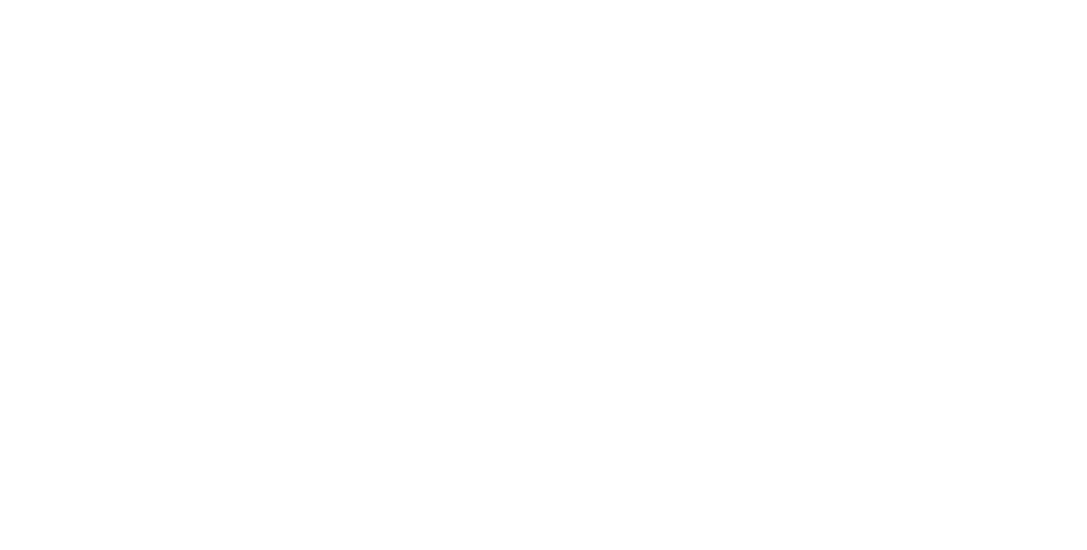
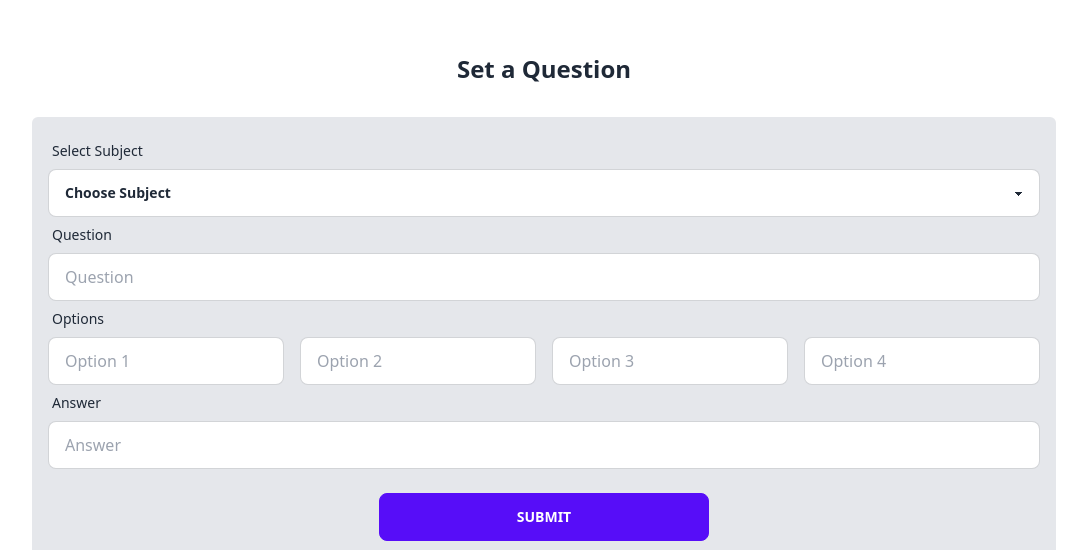
Before and after one commit to Ashik-Ahmed/quizzie, a Next.js app: page /set-question in a window 1280 px wide. Before the commit this address had no page. Shown: the part 747-1297 px from the top of the page, without its empty margins (96-1183 px from the left). Before the commit the page ends 800 px from the top, so only its background shows below. Built offline with nearby package versions, Linux system fonts and the light colour scheme; no server answers; sample sign-in values are in the browser's storage.

Commit message:
add question implemented

```diff
--- a/components/Navbar/Navbar.js
+++ b/components/Navbar/Navbar.js
@@ -25,23 +25,25 @@ const Navbar = () => {
 
 
     return (
-        <div className="navbar bg-base-100 flex justify-around">
-            <div className="navbar-start">
+        <div className="navbar flex justify-around bg-indigo-400">
+            <div className="navbar-start ">
                 <div className="dropdown">
                     <label tabIndex={0} className="btn btn-ghost lg:hidden">
                         <svg xmlns="http://www.w3.org/2000/svg" className="h-5 w-5" fill="none" viewBox="0 0 24 24" stroke="currentColor"><path strokeLinecap="round" strokeLinejoin="round" strokeWidth="2" d="M4 6h16M4 12h8m-8 6h16" /></svg>
                     </label>
                     <ul tabIndex={0} className="menu menu-compact dropdown-content mt-3 p-2 shadow bg-base-100 rounded-box w-52">
-                        <li><a>Take Exam</a></li>
-                        <li><a>Dashboard</a></li>
+                        <li><button onClick={() => router.push('/takeExam')}>Take Exam</button></li>
+                        <li><button onClick={() => router.push('/dashboard')}>Dashboard</button></li>
+                        <li><button onClick={() => router.push('/set-question')}>Set Question</button></li>
                     </ul>
                 </div>
-                <a onClick={() => router.push('/')} className="btn btn-ghost normal-case text-xl">Quizzie</a>
+                <a onClick={() => router.push('/')} className="btn btn-ghost normal-case text-xl text-white font-bold italic">Quizzie</a>
             </div>
-            <div className="navbar-center hidden lg:flex">
+            <div className="navbar-center hidden lg:flex  text-white font-bold">
                 <ul className="menu menu-horizontal p-0">
                     <li><button onClick={() => router.push('/takeExam')}>Take Exam</button></li>
                     <li><button onClick={() => router.push('/dashboard')}>Dashboard</button></li>
+                    <li><button onClick={() => router.push('/set-question')}>Set Question</button></li>
                 </ul>
             </div>
             <div className="dropdown dropdown-end">
--- a/pages/dashboard.js
+++ b/pages/dashboard.js
@@ -1,4 +1,4 @@
-import React from 'react';
+import React, { useEffect, useState } from 'react';
 import {
     Chart as ChartJS,
     CategoryScale,
@@ -11,6 +11,9 @@ import {
 } from 'chart.js';
 import { Line } from 'react-chartjs-2';
 import DefaultLayout from '../DefaultLayout/DefaultLayout';
+import { useAuthState } from 'react-firebase-hooks/auth';
+import auth from '../firebase.init';
+import Loading from '../components/Loading/Loading';
 
 ChartJS.register(
     CategoryScale,
@@ -37,30 +40,80 @@ export const options = {
     },
 };
 
-const labels = ['January', 'February', 'March', 'April', 'May', 'June', 'July'];
 
-export const data = {
+// export const data = {
+//     labels,
+//     datasets: [
+//         {
+//             label: 'Dataset 1',
+//             // data: labels.map(() => faker.datatype.number({ min: -1000, max: 1000 })),
+//             data: [3, 5, 7, 4, 4, 9, 7, 5, 6, 8],
+//             borderColor: 'rgb(255, 99, 132)',
+//             backgroundColor: 'rgba(255, 99, 132, 0.5)',
+//         },
+//         {
+//             label: 'Dataset 2',
+//             data: [0, 1, 2, 3, 4, 5, 6, 7, 8, 9],
+//             borderColor: 'rgb(53, 162, 235)',
+//             backgroundColor: 'rgba(53, 162, 235, 0.5)',
+//         },
+//     ],
+// };
+
+const dashboard = () => {
+
+    const [authUser, loading] = useAuthState(auth);
+    const [result, setResult] = useState([]);
+
+    let gkMarks = [];
+    let engMarks = [];
+    result?.map(res => {
+        if (res.subject == 'general-knowledge') {
+            gkMarks.push(res.marks);
+        }
+
+        if (res.subject == 'english') {
+            engMarks.push(res.marks);
+        }
+    })
+
+    const labels = result.map(res => res.date);
+
+    const data = {
         labels,
         datasets: [
             {
-            label: 'Dataset 1',
+                label: 'General Knowledge',
                 // data: labels.map(() => faker.datatype.number({ min: -1000, max: 1000 })),
-            data: [3, 5, 7, 4, 4, 9, 7, 5, 6, 8],
+                data: gkMarks,
                 borderColor: 'rgb(255, 99, 132)',
                 backgroundColor: 'rgba(255, 99, 132, 0.5)',
             },
             {
-            label: 'Dataset 2',
-            data: [0, 1, 2, 3, 4, 5, 6, 7, 8, 9],
+                label: 'English',
+                data: engMarks,
                 borderColor: 'rgb(53, 162, 235)',
                 backgroundColor: 'rgba(53, 162, 235, 0.5)',
             },
         ],
     };
 
-const dashboard = () => {
+    useEffect(() => {
+        fetch(`http://localhost:5000/result/${authUser?.email}`, {
+            method: 'GET',
+            headers: {
+                'content-type': 'application/json',
+                authorization: `Bearer ${localStorage.getItem('accessToken')}`
+            }
+        }).then(res => res.json()).then(data => {
+            console.log(data);
+            setResult(data);
+        })
+    }, [authUser])
 
-
+    if (loading) {
+        return <Loading />
+    }
 
     return (
         <DefaultLayout>
--- /dev/null
+++ b/pages/set-question.js
@@ -0,0 +1,88 @@
+import React from 'react';
+import RequireAuth from '../components/RequireAuth/RequireAuth';
+import DefaultLayout from '../DefaultLayout/DefaultLayout';
+
+const setQuestion = () => {
+
+    const handleAddQuestion = (e) => {
+        e.preventDefault();
+        const subject = e.target.subject.value;
+        const question = e.target.question.value;
+        const option1 = e.target.option1.value;
+        const option2 = e.target.option2.value;
+        const option3 = e.target.option3.value;
+        const option4 = e.target.option4.value;
+        const answer = e.target.answer.value;
+
+        const qsn = {
+            question,
+            options: [option1, option2, option3, option4],
+            answer
+        }
+
+        fetch(`http://localhost:5000/insert-question/${subject}`, {
+            method: 'POST',
+            headers: {
+                'content-type': 'application/json',
+                authorization: `Bearer ${localStorage.getItem('accessToken')}`
+            },
+            body: JSON.stringify(qsn)
+        }).then(res => res.json()).then(data => {
+            console.log(data);
+        })
+
+        console.log(qsn);
+    }
+
+
+    return (
+        <DefaultLayout>
+            <RequireAuth>
+                <div>
+                    <h3 className='text-2xl font-bold text-center'>Set a Question</h3>
+                    <form onSubmit={handleAddQuestion} className='w-4/5 mx-auto my-8 bg-gray-200 rounded-md p-4'>
+                        <div className="form-control w-full ">
+                            <label className="label">
+                                <span className="label-text">Select Subject</span>
+                            </label>
+                            <select name='subject' className="select select-bordered" required>
+                                <option disabled selected>Choose Subject</option>
+                                <option value='general-knowledge'>General Knowledge</option>
+                                <option value='english'>English Grammar</option>
+                            </select>
+                        </div>
+                        <div className="form-control w-full ">
+                            <label className="label">
+                                <span className="label-text">Question</span>
+                            </label>
+                            <input name='question' type="text" placeholder="Question" className="input input-bordered w-full " required />
+                        </div>
+                        <div className="form-control w-full ">
+                            <label className="label">
+                                <span className="label-text">Options</span>
+                            </label>
+                            <div className='flex gap-4 '>
+                                <input name='option1' type="text" placeholder="Option 1" className="input input-bordered w-full " required />
+                                <input name='option2' type="text" placeholder="Option 2" className="input input-bordered w-full " required />
+                                <input name='option3' type="text" placeholder="Option 3" className="input input-bordered w-full " required />
+                                <input name='option4' type="text" placeholder="Option 4" className="input input-bordered w-full " required />
+                            </div>
+                        </div>
+                        <div className="form-control w-full ">
+                            <label className="label">
+                                <span className="label-text">Answer</span>
+                            </label>
+                            <input name='answer' type="text" placeholder="Answer" className="input input-bordered w-full " required />
+                        </div>
+
+                        <div className='w-full flex justify-center mt-6'>
+                            <button type='submit' className='btn btn-primary w-1/3'>Submit</button>
+                        </div>
+                    </form>
+                </div>
+            </RequireAuth>
+        </DefaultLayout>
+    );
+};
+
+export default setQuestion;
```
Lines whose indentation alone changed are shown as unchanged.
